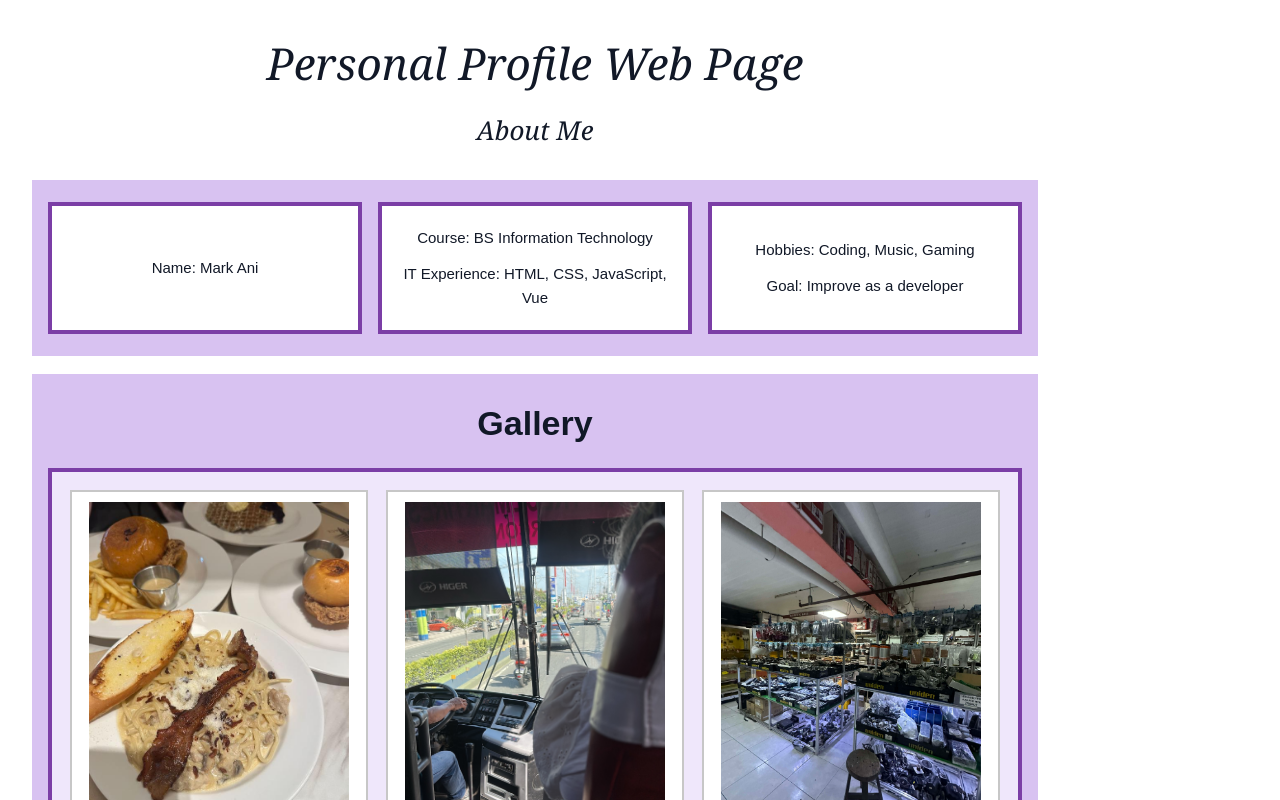
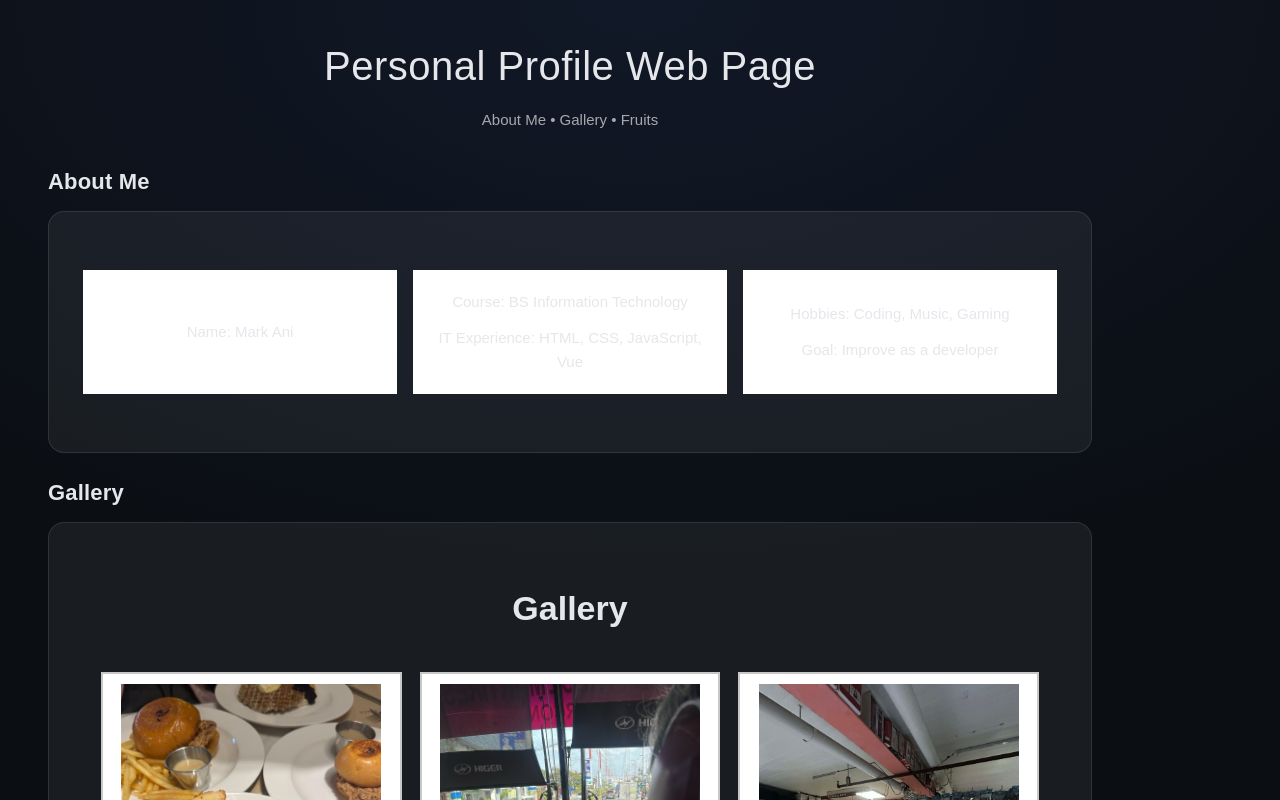
Before and after one commit to Maku18-stack/WEBPROG-IT242-VUEJS, a Vue app in the folder vue-project-ani/: page / in a window 1280 px wide. Shown: the top 800 px of the page. Built offline with nearby package versions, Linux system fonts and the light colour scheme.

Commit message:
New app.vue

```diff
--- a/vue-project-ani/src/App.vue
+++ b/vue-project-ani/src/App.vue
@@ -6,56 +6,103 @@ import Fruits from './components/Fruits.vue'
 
 <template>
   <div class="page">
-    <header class="hero">
-      <h1 class="main-title">Personal Profile Web Page</h1>
-      <h2 class="sub-title">About Me</h2>
+    <!-- Header -->
+    <header class="header">
+      <h1 class="site-title">Personal Profile Web Page</h1>
+      <p class="site-sub">About Me • Gallery • Fruits</p>
     </header>
 
-    <Profile />
-    <Gallery />
-    <Fruits />
+    <!-- About -->
+    <section class="section">
+      <h2 class="section-title">About Me</h2>
+      <div class="card">
+        <Profile />
+      </div>
+    </section>
+
+    <!-- Gallery -->
+    <section class="section">
+      <h2 class="section-title">Gallery</h2>
+      <div class="card">
+        <Gallery />
+      </div>
+    </section>
+
+    <!-- Fruits -->
+    <section class="section">
+      <h2 class="section-title">Fruits</h2>
+      <div class="card">
+        <Fruits />
+      </div>
+    </section>
+
+    <footer class="footer">© 2026 Mark Ani</footer>
   </div>
 </template>
 
 <style>
+/* ✅ Layout only — not copying your classmate’s design */
 :root{
-  --lavender:#d8c2f1;
-  --lavender2:#efe7fb;
-  --purple:#7b3ea6;
-  --text:#111827;
+  --bg1:#0b0f14;
+  --bg2:#111827;
+  --card: rgba(255,255,255,0.06);
+  --border: rgba(255,255,255,0.10);
+  --text: #e5e7eb;
+  --muted: rgba(229,231,235,0.7);
 }
 
-html, body, #app{
-  height: 100%;
-  margin: 0;
-}
-
+html, body, #app{ height:100%; margin:0; }
 body{
   font-family: Arial, sans-serif;
-  background: #ffffff;
   color: var(--text);
+  background: radial-gradient(1000px 600px at 50% 0%, var(--bg2), var(--bg1));
 }
 
 .page{
-  width: 100%;
+  width:100%;
+  min-height:100vh;
 }
 
-.hero{
-  text-align: center;
-  padding: 28px 16px 10px;
+.header{
+  text-align:center;
+  padding: 34px 16px 10px;
 }
 
-.main-title{
-  font-family: "Georgia", serif;
-  font-style: italic;
-  margin: 0;
-  font-size: 44px;
+.site-title{
+  margin:0;
+  font-size: 40px;
+  letter-spacing: 0.5px;
 }
 
-.sub-title{
-  margin: 12px 0 0;
-  font-family: "Georgia", serif;
-  font-style: italic;
-  font-size: 26px;
+.site-sub{
+  margin: 10px 0 0;
+  color: var(--muted);
+}
+
+.section{
+  max-width: 1100px;
+  margin: 22px auto;
+  padding: 0 16px;
+}
+
+.section-title{
+  margin: 0 0 12px;
+  font-size: 22px;
+  font-weight: 800;
+  letter-spacing: 0.2px;
+}
+
+.card{
+  background: var(--card);
+  border: 1px solid var(--border);
+  border-radius: 16px;
+  padding: 18px;
+}
+
+.footer{
+  text-align:center;
+  padding: 30px 16px 40px;
+  color: var(--muted);
+  font-size: 14px;
 }
 </style>
```
